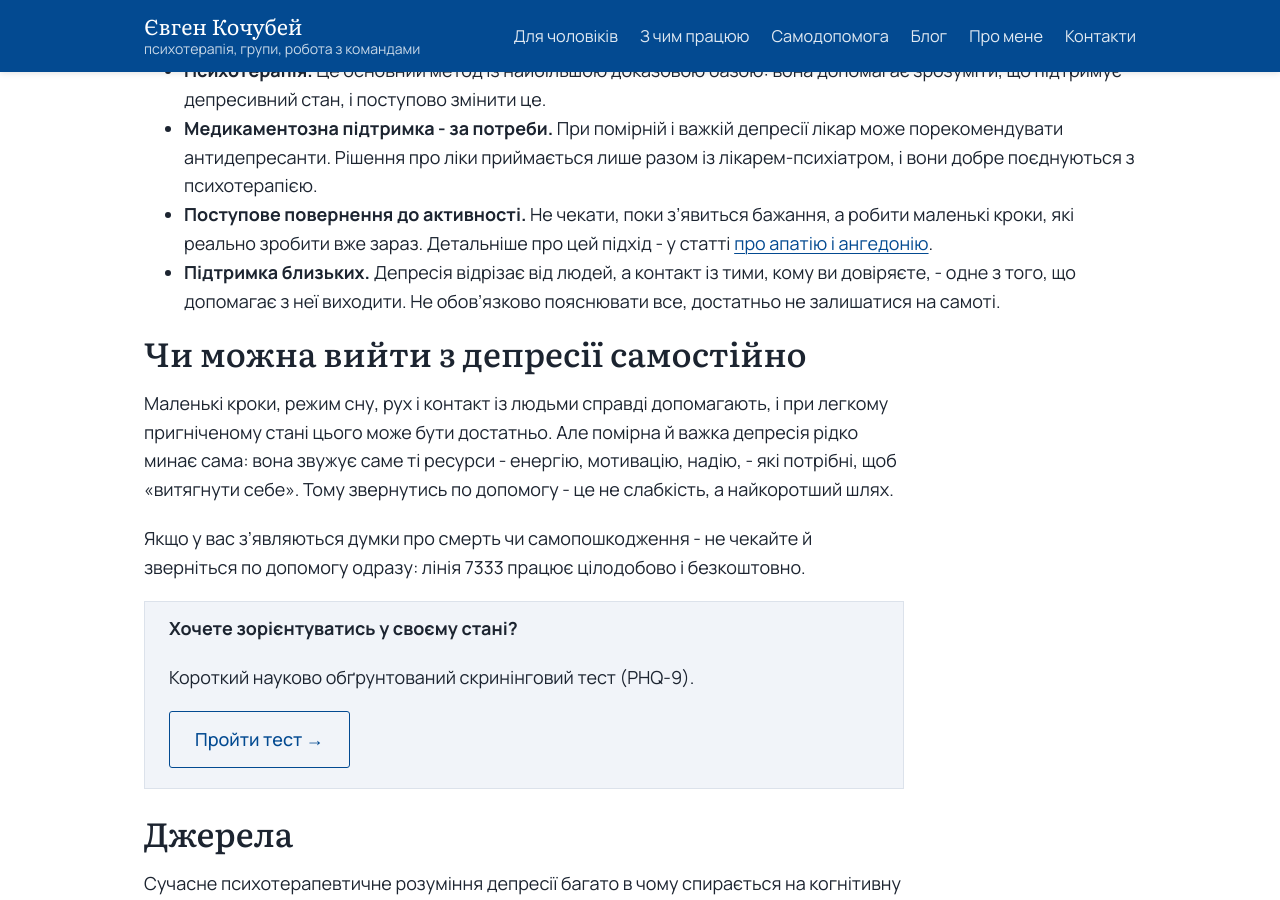
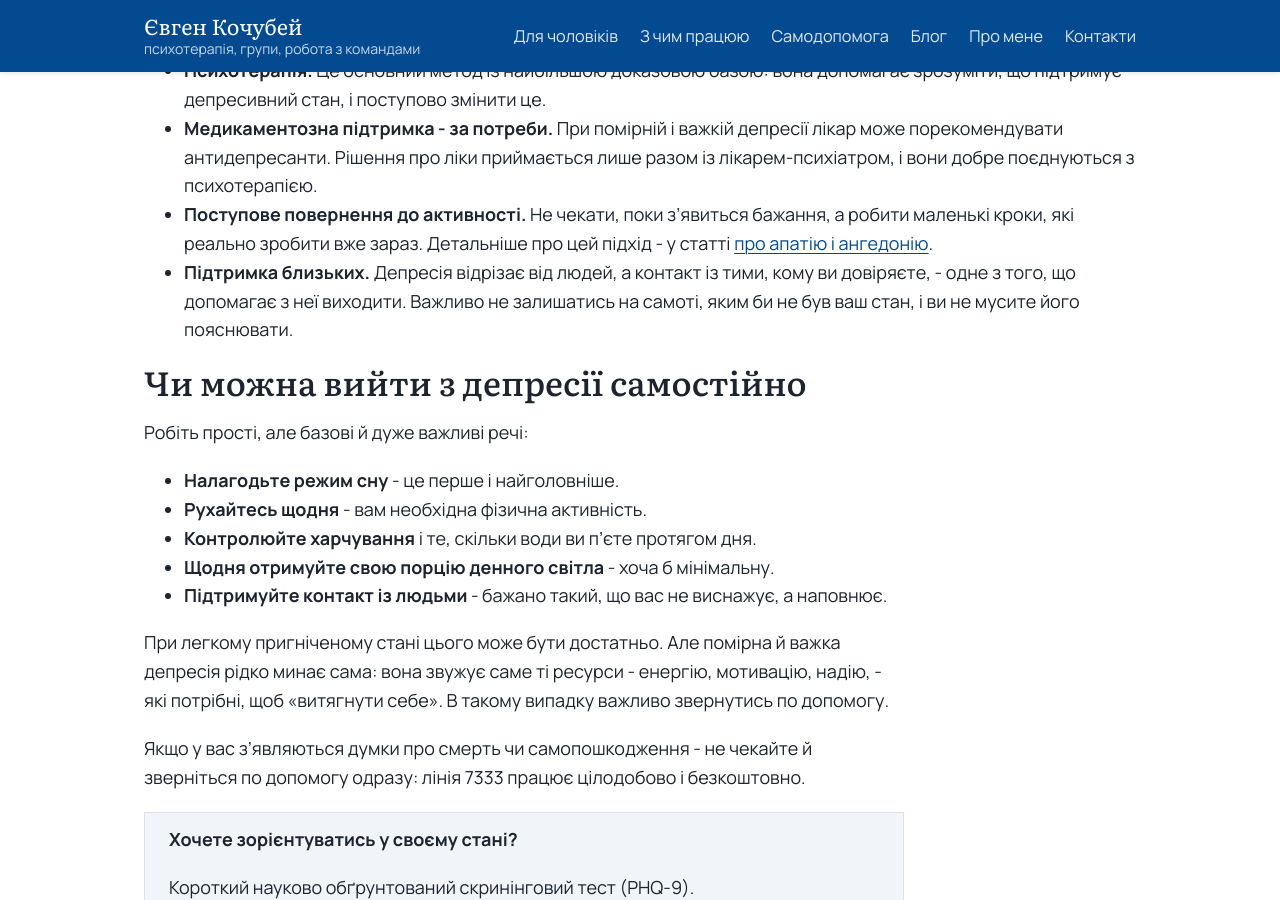
Before and after one commit to cobchik/yevhenkochubei-site, a Jekyll site: the page built from _posts/2026-09-30-depresiya.md, in a window 1280 px wide and 900 px high, scrolled down 1502 px. Built offline with Jekyll 4.4.1, drawn with Linux system fonts in a browser that asks for light colours.

Commit message:
Depression post: Yevhen's wording and basic self-care list
Co-Authored-By: Claude Opus 5.5 <noreply@anthropic.com>

```diff
--- a/_posts/2026-09-30-depresiya.md
+++ b/_posts/2026-09-30-depresiya.md
@@ -36,11 +36,19 @@ excerpt: "«Просто візьми себе в руки» - і чому це
 - **Психотерапія.** Це основний метод із найбільшою доказовою базою: вона допомагає зрозуміти, що підтримує депресивний стан, і поступово змінити це.
 - **Медикаментозна підтримка - за потреби.** При помірній і важкій депресії лікар може порекомендувати антидепресанти. Рішення про ліки приймається лише разом із лікарем-психіатром, і вони добре поєднуються з психотерапією.
 - **Поступове повернення до активності.** Не чекати, поки з'явиться бажання, а робити маленькі кроки, які реально зробити вже зараз. Детальніше про цей підхід - у статті [про апатію і ангедонію]({{ '/blog/apatiya-angedoniya/' | relative_url }}).
-- **Підтримка близьких.** Депресія відрізає від людей, а контакт із тими, кому ви довіряєте, - одне з того, що допомагає з неї виходити. Не обов'язково пояснювати все, достатньо не залишатися на самоті.
+- **Підтримка близьких.** Депресія відрізає від людей, а контакт із тими, кому ви довіряєте, - одне з того, що допомагає з неї виходити. Важливо не залишатись на самоті, яким би не був ваш стан, і ви не мусите його пояснювати.
 
 ## Чи можна вийти з депресії самостійно
 
-Маленькі кроки, режим сну, рух і контакт із людьми справді допомагають, і при легкому пригніченому стані цього може бути достатньо. Але помірна й важка депресія рідко минає сама: вона звужує саме ті ресурси - енергію, мотивацію, надію, - які потрібні, щоб «витягнути себе». Тому звернутись по допомогу - це не слабкість, а найкоротший шлях.
+Робіть прості, але базові й дуже важливі речі:
+
+- **Налагодьте режим сну** - це перше і найголовніше.
+- **Рухайтесь щодня** - вам необхідна фізична активність.
+- **Контролюйте харчування** і те, скільки води ви п'єте протягом дня.
+- **Щодня отримуйте свою порцію денного світла** - хоча б мінімальну.
+- **Підтримуйте контакт із людьми** - бажано такий, що вас не виснажує, а наповнює.
+
+При легкому пригніченому стані цього може бути достатньо. Але помірна й важка депресія рідко минає сама: вона звужує саме ті ресурси - енергію, мотивацію, надію, - які потрібні, щоб «витягнути себе». В такому випадку важливо звернутись по допомогу.
 
 Якщо у вас з'являються думки про смерть чи самопошкодження - не чекайте й зверніться по допомогу одразу: лінія 7333 працює цілодобово і безкоштовно.
 
```
